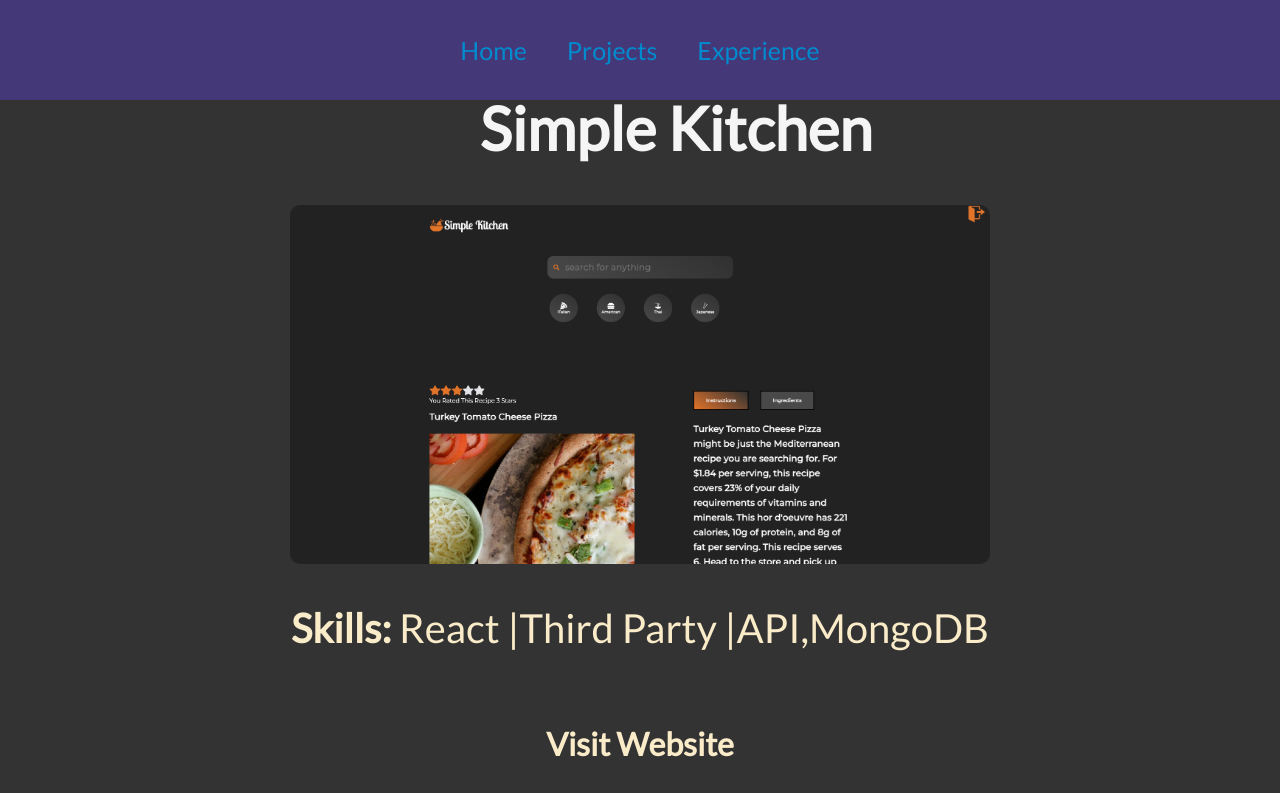
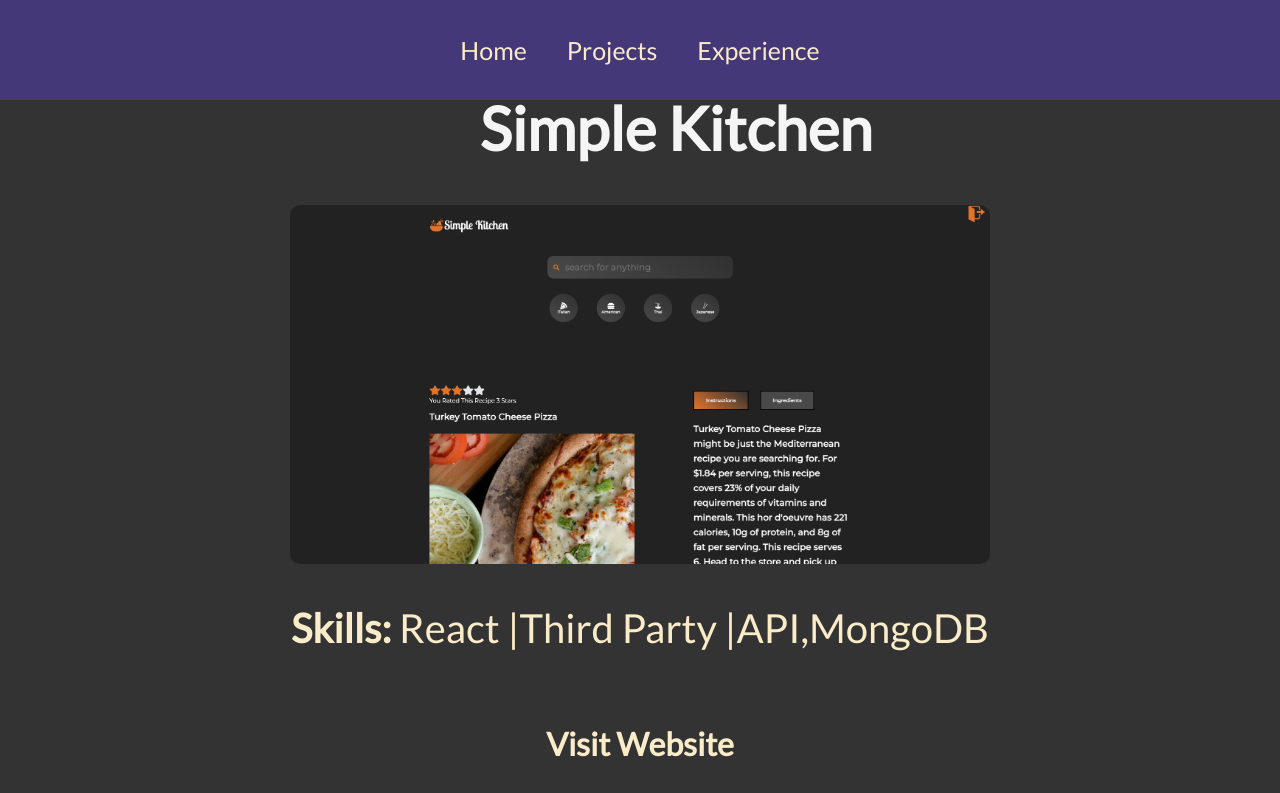
Before and after one commit to bjlovee/portfolio, a React (Create React App) app: page /projects/1 in a window 1280 px wide. Shown: the top 793 px of the page. Built offline with nearby package versions, Linux system fonts and the light colour scheme.

Commit message:
deploy heroku

```diff
--- a/src/styles/ProjectDisplay.css
+++ b/src/styles/ProjectDisplay.css
@@ -32,11 +32,3 @@ h3 {
     color:#FAEBC9;
     font-size: 2rem;
 }
-
-a:link {
-    color: #008bcf;
-}
-
-.a:hover{
-    color: rgb(13, 199, 62);
-}
```
